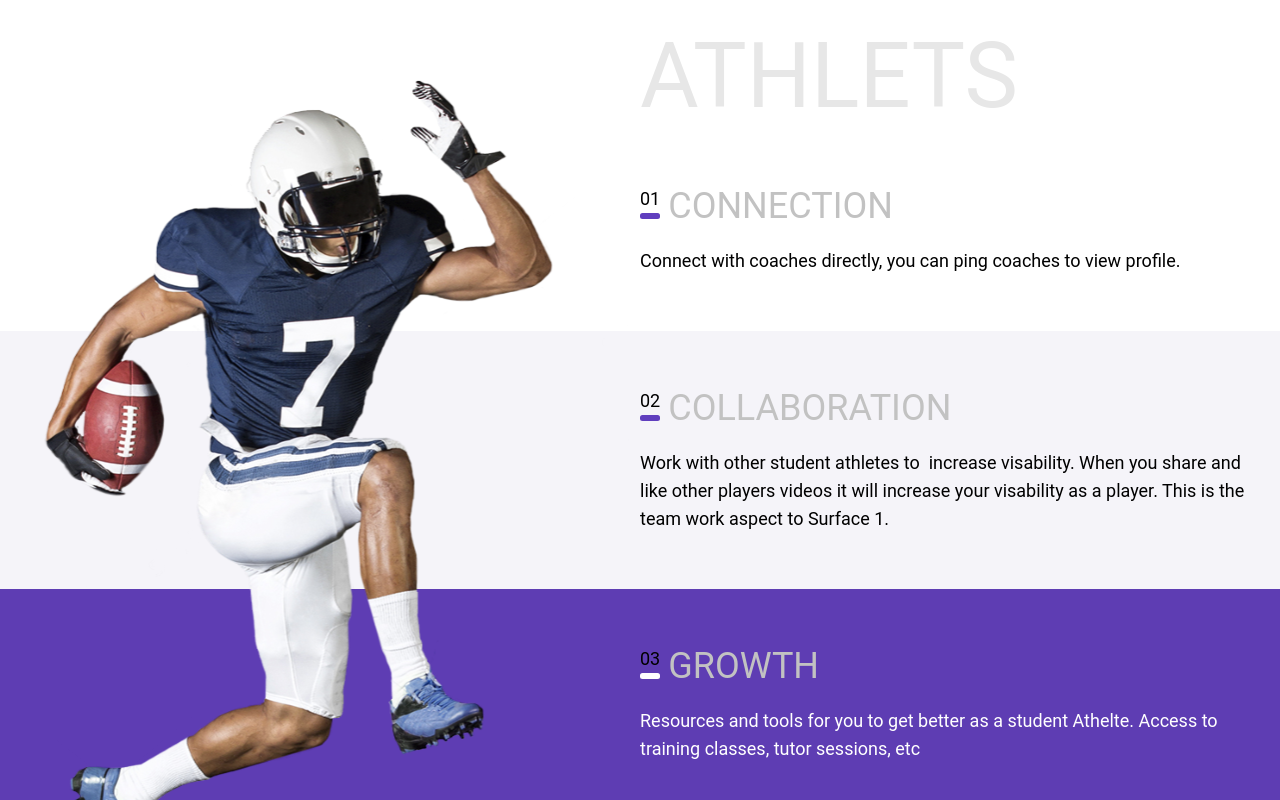
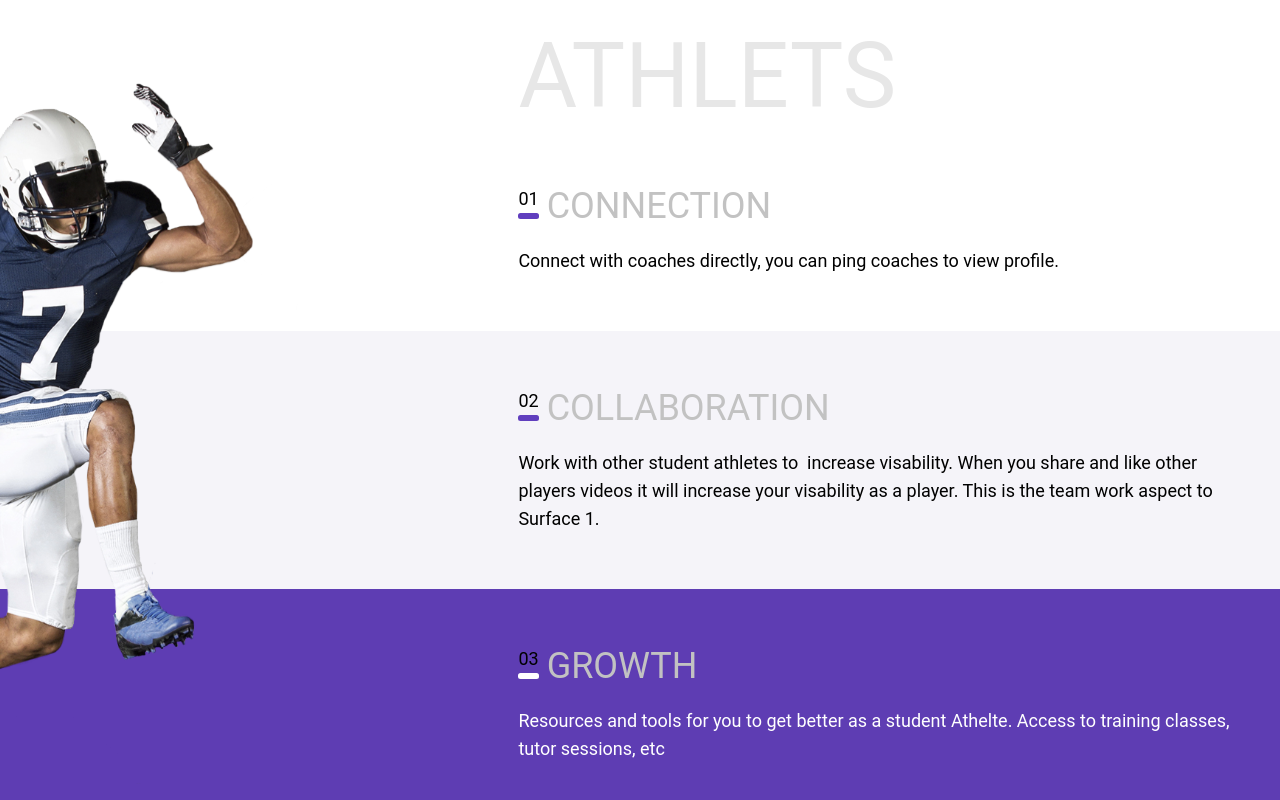
Before and after one commit to wintory/tri-petch-assignment, a React (Vite) app: page / in a window 1280 px wide. Built offline with nearby package versions, Linux system fonts and the light colour scheme.

Commit message:
fix: fix style

```diff
--- a/src/pages/Home.tsx
+++ b/src/pages/Home.tsx
@@ -24,7 +24,11 @@ const Content = styled(Box)(({ theme }) => ({
   gridTemplateColumns: '1fr',
 
   [theme.breakpoints.up('md')]: {
-    gridTemplateColumns: '1fr 2fr',
+    gridTemplateColumns: '60% auto',
+
+    ':first-child': {
+      gridTemplateColumns: '40% auto',
+    },
   },
 
   [theme.breakpoints.up('lg')]: {
@@ -32,10 +36,37 @@ const Content = styled(Box)(({ theme }) => ({
   },
 }));
 
-const Image = styled('img')(() => ({
+const Image = styled('img')(({ theme }) => ({
   position: 'absolute',
   width: '100%',
   height: '100%',
+
+  [theme.breakpoints.up('md')]: {
+    top: '24px',
+    width: '500px',
+    right: 0,
+
+    '&.right-image': {
+      height: 'auto',
+      minWidth: '690px',
+      right: 0,
+      left: '-100px',
+    },
+  },
+
+  [theme.breakpoints.up('lg')]: {
+    top: '24px',
+    maxWidth: '678px',
+    right: '200px',
+
+    '&.right-image': {
+      height: 'auto',
+      minWidth: '830px',
+      top: 0,
+      right: 0,
+      left: '-100px',
+    },
+  },
 }));
 
 const Home: FC = () => {
@@ -48,9 +79,15 @@ const Home: FC = () => {
           <Image src={FootballPlayerImage} alt="football-player" />
         </TitleBox>
         <ContentSection {...AthletsContent} />
+      </Content>
+      <Content>
         <ContentSection {...PlayerContent} type="secondary" />
         <TitleBox className={isMobile ? 'hidden' : ''}>
-          <Image src={BasketballPlayerImage} alt="basketball-player" />
+          <Image
+            className="right-image"
+            src={BasketballPlayerImage}
+            alt="basketball-player"
+          />
         </TitleBox>
       </Content>
     </Wrapper>
```
Also changed, not shown: src/assets/images/basketball-player.svg.
